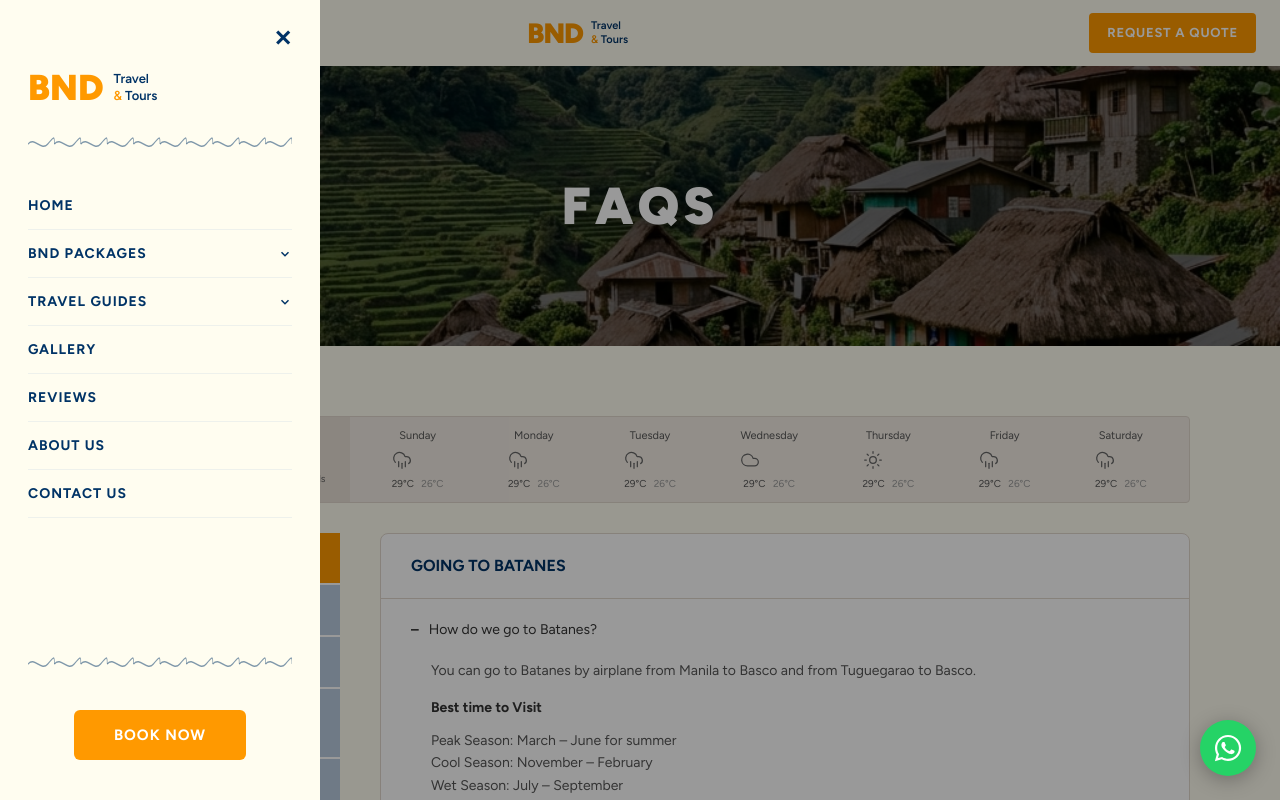
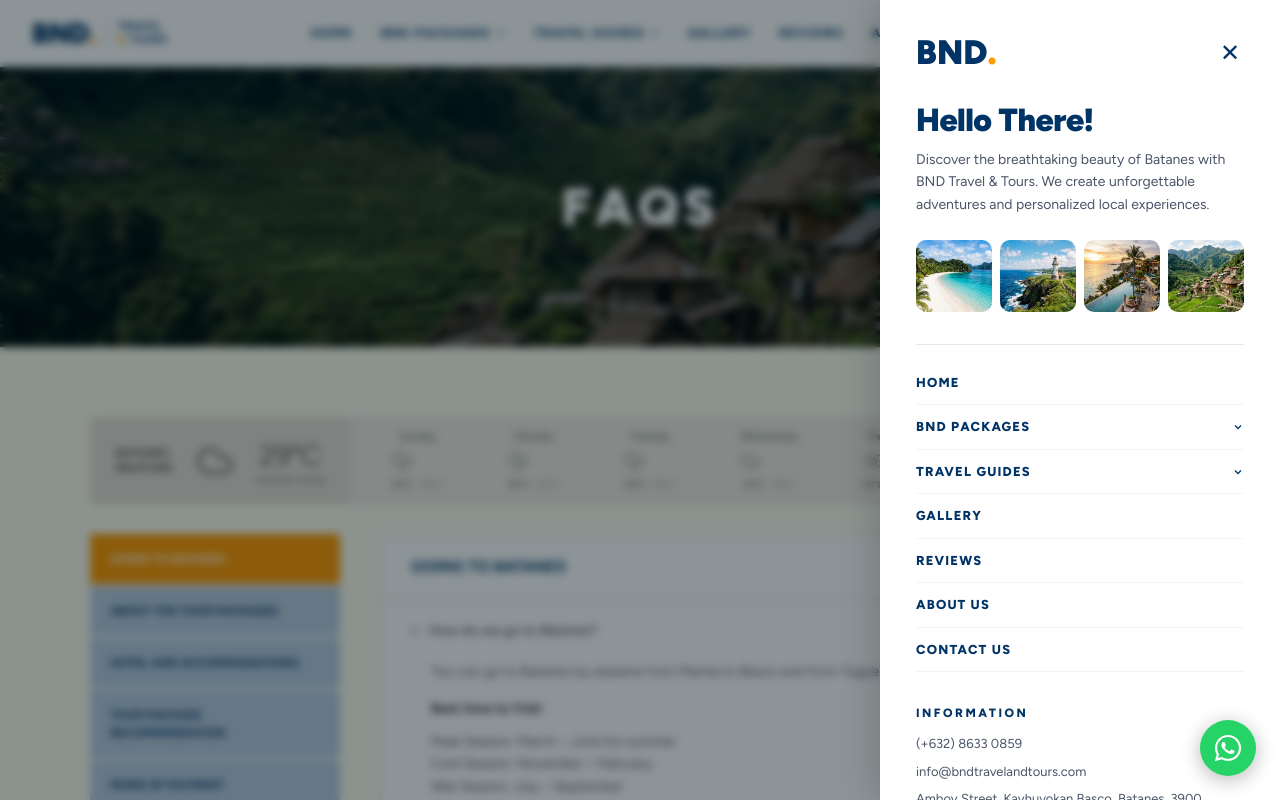
Before and after one commit to Gavin-The-Nub/bnd2, a Next.js app: page /faqs in a window 1280 px wide. Both pictures are taken after a click on the button "Open menu". Shown: the top 800 px of the page. Built offline with nearby package versions, Linux system fonts and the light colour scheme.

Commit message:
feat: redesign header navigation and off-canvas side drawer menu

```diff
--- a/app/components/shared.tsx
+++ b/app/components/shared.tsx
@@ -21,9 +21,8 @@ export const navLinks = [
     label: "BND Packages",
     href: "/packages",
     children: [
-      { label: "View Packages", href: "/packages" },
-      { label: "Tour Itineraries", href: "/tour-itineraries" },
-      { label: "Tour Inclusions", href: "/tour-inclusions" },
+      { label: "Local Land Tour", href: "/packages/local" },
+      { label: "Asia Tour", href: "/packages/asia" },
     ],
   },
   {
@@ -384,6 +383,7 @@ export function CTABanner() {
 export function Navbar() {
   const [menuOpen, setMenuOpen] = useState(false);
   const [openDropdown, setOpenDropdown] = useState<string | null>(null);
+  const [hoveredDropdown, setHoveredDropdown] = useState<string | null>(null);
   const [scrolled, setScrolled] = useState(false);
 
   useEffect(() => {
@@ -394,15 +394,16 @@ export function Navbar() {
 
   return (
     <>
-      {/* ── Top Bar ── */}
+      {/* ── Top Header Bar ── */}
       <header
         style={{
           position: "sticky",
           top: 0,
           zIndex: 100,
-          background: "#FFFDF0",
-          boxShadow: scrolled ? "0 2px 16px rgba(0,0,0,0.12)" : "none",
-          transition: "box-shadow 0.3s",
+          background: "#FFFFFF",
+          borderBottom: "1px solid rgba(0, 51, 102, 0.08)",
+          boxShadow: scrolled ? "0 4px 20px rgba(0,0,0,0.06)" : "none",
+          transition: "box-shadow 0.3s, background 0.3s",
         }}
       >
         <div
@@ -410,63 +411,39 @@ export function Navbar() {
             display: "flex",
             alignItems: "center",
             justifyContent: "space-between",
-            padding: "12px 24px",
-            maxWidth: 1280,
+            padding: "16px 32px",
+            maxWidth: 1360,
             margin: "0 auto",
           }}
         >
-          {/* LEFT — Hamburger */}
-          <button
-            id="hamburger-btn"
-            aria-label="Open menu"
-            onClick={() => setMenuOpen(true)}
-            style={{
-              width: 42,
-              height: 42,
-              background: "#FF9900",
-              border: "none",
-              borderRadius: 6,
-              cursor: "pointer",
-              display: "flex",
-              flexDirection: "column",
-              alignItems: "center",
-              justifyContent: "center",
-              gap: 5,
-              flexShrink: 0,
-            }}
-          >
-            {[0, 1, 2].map((i) => (
-              <span
-                key={i}
-                style={{ display: "block", width: 22, height: 2.5, background: "#fff", borderRadius: 2 }}
-              />
-            ))}
-          </button>
-
-          {/* CENTER — Logo */}
+          {/* LEFT — Logo */}
           <Link
             href="/"
-            style={{ display: "flex", alignItems: "center", gap: 8, textDecoration: "none", flexShrink: 0 }}
+            style={{ display: "flex", alignItems: "center", gap: 10, textDecoration: "none", flexShrink: 0 }}
           >
             <span
               style={{
                 fontFamily: "var(--font-figtree), sans-serif",
                 fontSize: 28,
                 fontWeight: 900,
-                color: "#FF9900",
-                letterSpacing: -1,
+                color: "#003366",
+                letterSpacing: -0.5,
                 lineHeight: 1,
               }}
             >
-              BND
+              BND<span style={{ color: "#FF9900" }}>.</span>
             </span>
             <span
               style={{
                 fontFamily: "var(--font-figtree), sans-serif",
                 fontSize: 11,
-                fontWeight: 600,
+                fontWeight: 700,
                 color: "#003366",
-                lineHeight: 1.3,
+                lineHeight: 1.2,
+                textTransform: "uppercase",
+                letterSpacing: 0.5,
+                borderLeft: "1.5px solid #BACCDF",
+                paddingLeft: 10,
               }}
             >
               Travel
@@ -475,38 +452,165 @@ export function Navbar() {
             </span>
           </Link>
 
-          {/* RIGHT — CTA */}
+          {/* CENTER — Navigation Links (Desktop) */}
+          <nav
+            aria-label="Main Navigation"
+            style={{
+              display: "flex",
+              alignItems: "center",
+              gap: 28,
+            }}
+            className="desktop-nav"
+          >
+            {navLinks.map((link) => (
+              <div
+                key={link.label}
+                style={{ position: "relative" }}
+                onMouseEnter={() => link.children && setHoveredDropdown(link.label)}
+                onMouseLeave={() => link.children && setHoveredDropdown(null)}
+              >
                 <Link
-            href="/request-a-quote"
-            id="request-quote-btn"
+                  href={link.href}
                   style={{
-              background: "#FF9900",
-              color: "#fff",
-              border: "none",
-              borderRadius: 4,
-              padding: "10px 18px",
-              fontSize: 13,
-              fontWeight: 700,
+                    fontFamily: "var(--font-figtree), sans-serif",
+                    fontSize: 12,
+                    fontWeight: 800,
                     textTransform: "uppercase",
-              letterSpacing: 0.8,
-              cursor: "pointer",
+                    letterSpacing: 1.5,
+                    color: "#003366",
                     textDecoration: "none",
-              fontFamily: "var(--font-figtree), sans-serif",
-              whiteSpace: "nowrap",
-              flexShrink: 0,
+                    padding: "8px 0",
+                    display: "flex",
+                    alignItems: "center",
+                    gap: 5,
+                    transition: "color 0.2s",
+                  }}
+                  onMouseEnter={(e) => (e.currentTarget.style.color = "#FF9900")}
+                  onMouseLeave={(e) => (e.currentTarget.style.color = "#003366")}
+                >
+                  {link.label}
+                  {link.children && (
+                    <svg
+                      width="10"
+                      height="10"
+                      viewBox="0 0 24 24"
+                      fill="none"
+                      stroke="currentColor"
+                      strokeWidth="3"
+                      style={{
+                        transform: hoveredDropdown === link.label ? "rotate(180deg)" : "rotate(0deg)",
+                        transition: "transform 0.2s",
                       }}
                     >
-            REQUEST A QUOTE
+                      <polyline points="6 9 12 15 18 9" />
+                    </svg>
+                  )}
                 </Link>
+
+                {/* Dropdown Menu */}
+                {link.children && hoveredDropdown === link.label && (
+                  <div
+                    style={{
+                      position: "absolute",
+                      top: "100%",
+                      left: 0,
+                      minWidth: 210,
+                      background: "#FFFFFF",
+                      borderRadius: 12,
+                      boxShadow: "0 12px 32px rgba(0, 51, 102, 0.12)",
+                      border: "1px solid rgba(0, 51, 102, 0.08)",
+                      padding: "8px 0",
+                      zIndex: 110,
+                    }}
+                  >
+                    {link.children.map((child) => (
+                      <Link
+                        key={child.label}
+                        href={child.href}
+                        style={{
+                          display: "block",
+                          padding: "10px 18px",
+                          fontFamily: "var(--font-figtree), sans-serif",
+                          fontSize: 13,
+                          fontWeight: 600,
+                          color: "#003366",
+                          textDecoration: "none",
+                          transition: "background 0.2s, color 0.2s",
+                        }}
+                        onMouseEnter={(e) => {
+                          e.currentTarget.style.background = "#FFFDF0";
+                          e.currentTarget.style.color = "#FF9900";
+                        }}
+                        onMouseLeave={(e) => {
+                          e.currentTarget.style.background = "transparent";
+                          e.currentTarget.style.color = "#003366";
+                        }}
+                      >
+                        {child.label}
+                      </Link>
+                    ))}
+                  </div>
+                )}
+              </div>
+            ))}
+          </nav>
+
+          {/* RIGHT — Minimalist Hamburger Menu (No cart icon) */}
+          <button
+            id="hamburger-btn"
+            aria-label="Open menu"
+            onClick={() => setMenuOpen(true)}
+            style={{
+              background: "none",
+              border: "none",
+              cursor: "pointer",
+              display: "flex",
+              flexDirection: "column",
+              alignItems: "flex-end",
+              justifyContent: "center",
+              gap: 6,
+              padding: 8,
+            }}
+          >
+            <span
+              style={{
+                display: "block",
+                width: 26,
+                height: 2,
+                background: "#003366",
+                borderRadius: 1,
+                transition: "transform 0.2s",
+              }}
+            />
+            <span
+              style={{
+                display: "block",
+                width: 18,
+                height: 2,
+                background: "#003366",
+                borderRadius: 1,
+                transition: "transform 0.2s",
+              }}
+            />
+          </button>
         </div>
       </header>
 
-      {/* ── Mobile Slide-in Nav ── */}
+      {/* Responsive Inline CSS to handle desktop vs mobile navigation visibility */}
+      <style jsx global>{`
+        @media (max-width: 991px) {
+          .desktop-nav {
+            display: none !important;
+          }
+        }
+      `}</style>
+
+      {/* ── Off-Canvas Right Side Drawer Menu ── */}
       <div
         style={{
           position: "fixed",
           inset: 0,
-          zIndex: 200,
+          zIndex: 300,
           pointerEvents: menuOpen ? "all" : "none",
         }}
       >
@@ -516,69 +620,147 @@ export function Navbar() {
           style={{
             position: "absolute",
             inset: 0,
-            background: "rgba(0,0,0,0.4)",
+            background: "rgba(0,18,25,0.45)",
+            backdropFilter: "blur(4px)",
             opacity: menuOpen ? 1 : 0,
-            transition: "opacity 0.3s",
+            transition: "opacity 0.35s ease",
           }}
         />
 
-        {/* Panel */}
+        {/* Right Side Overlay Panel */}
         <nav
-          id="mobile-nav"
-          aria-label="Mobile navigation"
+          id="side-drawer"
+          aria-label="Off-canvas menu"
           style={{
             position: "absolute",
             top: 0,
-            left: 0,
-            width: 320,
+            right: 0,
+            width: 400,
             maxWidth: "90vw",
             height: "100%",
-            background: "#FFFDF0",
-            transform: menuOpen ? "translateX(0)" : "translateX(-100%)",
-            transition: "transform 0.35s cubic-bezier(.4,0,.2,1)",
+            background: "#FFFFFF",
+            transform: menuOpen ? "translateX(0)" : "translateX(100%)",
+            transition: "transform 0.4s cubic-bezier(.16,1,.3,1)",
             display: "flex",
             flexDirection: "column",
-            padding: "28px 28px 40px",
+            padding: "36px 36px 40px",
             overflowY: "auto",
+            boxShadow: "-8px 0 32px rgba(0,0,0,0.15)",
           }}
         >
-          {/* Close */}
+          {/* Header Row: Logo & Close Icon */}
+          <div
+            style={{
+              display: "flex",
+              alignItems: "center",
+              justifyContent: "space-between",
+              marginBottom: 32,
+            }}
+          >
+            <div style={{ display: "flex", alignItems: "center", gap: 8 }}>
+              <span
+                style={{
+                  fontFamily: "var(--font-figtree), sans-serif",
+                  fontSize: 34,
+                  fontWeight: 900,
+                  color: "#003366",
+                  lineHeight: 1,
+                }}
+              >
+                BND<span style={{ color: "#FF9900" }}>.</span>
+              </span>
+            </div>
+
             <button
               id="close-nav-btn"
               aria-label="Close menu"
               onClick={() => setMenuOpen(false)}
               style={{
-              alignSelf: "flex-end",
                 background: "none",
                 border: "none",
-              fontSize: 22,
+                fontSize: 24,
                 color: "#003366",
                 cursor: "pointer",
-              marginBottom: 20,
-              fontWeight: 700,
+                padding: 4,
                 lineHeight: 1,
+                fontWeight: 300,
               }}
             >
               ✕
             </button>
-
-          {/* Logo */}
-          <div style={{ display: "flex", alignItems: "center", gap: 10, marginBottom: 20 }}>
-            <span style={{ fontSize: 36, fontWeight: 900, color: "#FF9900", lineHeight: 1, fontFamily: "var(--font-figtree), sans-serif" }}>
-              BND
-            </span>
-            <span style={{ fontSize: 13, fontWeight: 600, color: "#003366", lineHeight: 1.3, fontFamily: "var(--font-figtree), sans-serif" }}>
-              Travel<br /><span style={{ color: "#FF9900" }}>&amp;</span> Tours
-            </span>
           </div>
 
-          <Wave />
+          {/* Headline & Subtitle */}
+          <div style={{ marginBottom: 24 }}>
+            <h2
+              style={{
+                fontFamily: "var(--font-figtree), sans-serif",
+                fontSize: 32,
+                fontWeight: 900,
+                color: "#003366",
+                margin: "0 0 10px",
+                lineHeight: 1.15,
+                letterSpacing: -0.5,
+              }}
+            >
+              Hello There!
+            </h2>
+            <p
+              style={{
+                fontFamily: "var(--font-figtree), sans-serif",
+                fontSize: 14,
+                color: "#4A5568",
+                lineHeight: 1.6,
+                margin: 0,
+              }}
+            >
+              Discover the breathtaking beauty of Batanes with BND Travel &amp; Tours. We create unforgettable adventures and personalized local experiences.
+            </p>
+          </div>
 
-          {/* Nav links */}
-          <ul style={{ listStyle: "none", padding: 0, margin: "20px 0", flex: 1 }}>
+          {/* 4 Thumbnail Image Grid */}
+          <div
+            style={{
+              display: "grid",
+              gridTemplateColumns: "repeat(4, 1fr)",
+              gap: 8,
+              marginBottom: 32,
+            }}
+          >
+            {[
+              { src: "/pkg-beach.jpg", alt: "Batanes Beach" },
+              { src: "/pkg-lighthouse.jpg", alt: "Batanes Lighthouse" },
+              { src: "/pkg-hotel.jpg", alt: "Batanes Hotel" },
+              { src: "/pkg-village.jpg", alt: "Batanes Village" },
+            ].map((img, idx) => (
+              <div
+                key={idx}
+                style={{
+                  position: "relative",
+                  width: "100%",
+                  height: 72,
+                  borderRadius: 10,
+                  overflow: "hidden",
+                }}
+              >
+                <Image
+                  src={img.src}
+                  alt={img.alt}
+                  fill
+                  style={{ objectFit: "cover" }}
+                  sizes="100px"
+                />
+              </div>
+            ))}
+          </div>
+
+          {/* Navigation Links Accordion for Drawer */}
+          <div style={{ marginBottom: 32, borderTop: "1px solid #E2E8F0", paddingTop: 16 }}>
+            <ul style={{ listStyle: "none", padding: 0, margin: 0 }}>
               {navLinks.map((link) => (
                 <li key={link.label}>
                   {link.children ? (
+                    <div>
                       <button
                         onClick={() => setOpenDropdown(openDropdown === link.label ? null : link.label)}
                         style={{
@@ -586,14 +768,14 @@ export function Navbar() {
                           display: "flex",
                           alignItems: "center",
                           justifyContent: "space-between",
-                      padding: "13px 0",
+                          padding: "12px 0",
                           background: "none",
                           border: "none",
-                      borderBottom: "1px solid #BACCDF40",
-                      fontSize: 14,
-                      fontWeight: 700,
+                          borderBottom: "1px solid #F1F5F9",
+                          fontSize: 13,
+                          fontWeight: 800,
                           textTransform: "uppercase",
-                      letterSpacing: 1,
+                          letterSpacing: 1.2,
                           color: "#003366",
                           cursor: "pointer",
                           fontFamily: "var(--font-figtree), sans-serif",
@@ -601,8 +783,8 @@ export function Navbar() {
                       >
                         <span>{link.label}</span>
                         <svg
-                      width="14"
-                      height="14"
+                          width="12"
+                          height="12"
                           viewBox="0 0 24 24"
                           fill="none"
                           stroke="#003366"
@@ -610,40 +792,13 @@ export function Navbar() {
                           style={{
                             transform: openDropdown === link.label ? "rotate(180deg)" : "rotate(0deg)",
                             transition: "transform 0.2s",
-                        flexShrink: 0,
                           }}
                         >
                           <polyline points="6 9 12 15 18 9" />
                         </svg>
                       </button>
-                ) : (
-                  <Link
-                    href={link.href}
-                    onClick={() => setMenuOpen(false)}
-                    style={{
-                      width: "100%",
-                      display: "flex",
-                      alignItems: "center",
-                      justifyContent: "space-between",
-                      padding: "13px 0",
-                      background: "none",
-                      border: "none",
-                      borderBottom: "1px solid #BACCDF40",
-                      fontSize: 14,
-                      fontWeight: 700,
-                      textTransform: "uppercase",
-                      letterSpacing: 1,
-                      color: "#003366",
-                      cursor: "pointer",
-                      fontFamily: "var(--font-figtree), sans-serif",
-                      textDecoration: "none",
-                    }}
-                  >
-                    <span>{link.label}</span>
-                  </Link>
-                )}
-                {link.children && openDropdown === link.label && (
-                  <ul style={{ listStyle: "none", padding: "6px 0 6px 16px", margin: 0 }}>
+                      {openDropdown === link.label && (
+                        <ul style={{ listStyle: "none", padding: "6px 0 6px 14px", margin: 0 }}>
                           {link.children.map((child) => (
                             <li key={child.label}>
                               <Link
@@ -653,7 +808,8 @@ export function Navbar() {
                                   display: "block",
                                   padding: "8px 0",
                                   fontSize: 13,
-                            color: "#0054A8",
+                                  fontWeight: 600,
+                                  color: "#FF9900",
                                   textDecoration: "none",
                                   fontFamily: "var(--font-figtree), sans-serif",
                                 }}
@@ -664,32 +820,117 @@ export function Navbar() {
                           ))}
                         </ul>
                       )}
+                    </div>
+                  ) : (
+                    <Link
+                      href={link.href}
+                      onClick={() => setMenuOpen(false)}
+                      style={{
+                        width: "100%",
+                        display: "flex",
+                        alignItems: "center",
+                        justifyContent: "space-between",
+                        padding: "12px 0",
+                        background: "none",
+                        border: "none",
+                        borderBottom: "1px solid #F1F5F9",
+                        fontSize: 13,
+                        fontWeight: 800,
+                        textTransform: "uppercase",
+                        letterSpacing: 1.2,
+                        color: "#003366",
+                        cursor: "pointer",
+                        fontFamily: "var(--font-figtree), sans-serif",
+                        textDecoration: "none",
+                      }}
+                    >
+                      <span>{link.label}</span>
+                    </Link>
+                  )}
                 </li>
               ))}
             </ul>
+          </div>
 
-          <Wave />
-
-          <div style={{ marginTop: 28, textAlign: "center" }}>
-            <Link
-              href="/packages"
-              onClick={() => setMenuOpen(false)}
+          {/* INFORMATION Section */}
+          <div style={{ marginBottom: 28 }}>
+            <h3
               style={{
-                display: "inline-block",
-                background: "#FF9900",
-                color: "#fff",
-                padding: "14px 40px",
-                borderRadius: 6,
-                fontSize: 15,
-                fontWeight: 700,
+                fontFamily: "var(--font-figtree), sans-serif",
+                fontSize: 12,
+                fontWeight: 800,
                 textTransform: "uppercase",
-                letterSpacing: 1,
-                textDecoration: "none",
-                fontFamily: "var(--font-figtree), sans-serif",
+                letterSpacing: 2.5,
+                color: "#003366",
+                margin: "0 0 12px",
               }}
             >
-              BOOK NOW
-            </Link>
+              INFORMATION
+            </h3>
+            <div
+              style={{
+                display: "flex",
+                flexDirection: "column",
+                gap: 8,
+                fontSize: 13,
+                color: "#4A5568",
+                fontFamily: "var(--font-figtree), sans-serif",
+                lineHeight: 1.5,
+              }}
+            >
+              <div>(+632) 8633 0859</div>
+              <div>info@bndtravelandtours.com</div>
+              <div>Amboy Street, Kayhuvokan Basco, Batanes, 3900</div>
+            </div>
+          </div>
+
+          {/* FOLLOW US Section */}
+          <div>
+            <h3
+              style={{
+                fontFamily: "var(--font-figtree), sans-serif",
+                fontSize: 12,
+                fontWeight: 800,
+                textTransform: "uppercase",
+                letterSpacing: 2.5,
+                color: "#003366",
+                margin: "0 0 14px",
+              }}
+            >
+              FOLLOW US
+            </h3>
+            <div style={{ display: "flex", gap: 12 }}>
+              {[
+                { label: "Facebook", href: "#", bg: "#1877F2" },
+                { label: "Instagram", href: "#", bg: "#E1306C" },
+                { label: "YouTube", href: "#", bg: "#FF0000" },
+              ].map((social) => (
+                <a
+                  key={social.label}
+                  href={social.href}
+                  aria-label={social.label}
+                  style={{
+                    width: 36,
+                    height: 36,
+                    borderRadius: "50%",
+                    background: social.bg,
+                    display: "flex",
+                    alignItems: "center",
+                    justifyContent: "center",
+                    textDecoration: "none",
+                    color: "#FFFFFF",
+                    fontSize: 12,
+                    fontWeight: 800,
+                    fontFamily: "var(--font-figtree), sans-serif",
+                    transition: "transform 0.2s",
+                  }}
+                  onMouseEnter={(e) => (e.currentTarget.style.transform = "scale(1.1)")}
+                  onMouseLeave={(e) => (e.currentTarget.style.transform = "scale(1)")}
+                >
+                  {social.label[0]}
+                </a>
+              ))}
+            </div>
           </div>
         </nav>
       </div>
```
Also changed, not shown: 2 other files (tests, documents, lock files or other folders). Lines whose indentation alone changed are shown as unchanged.
